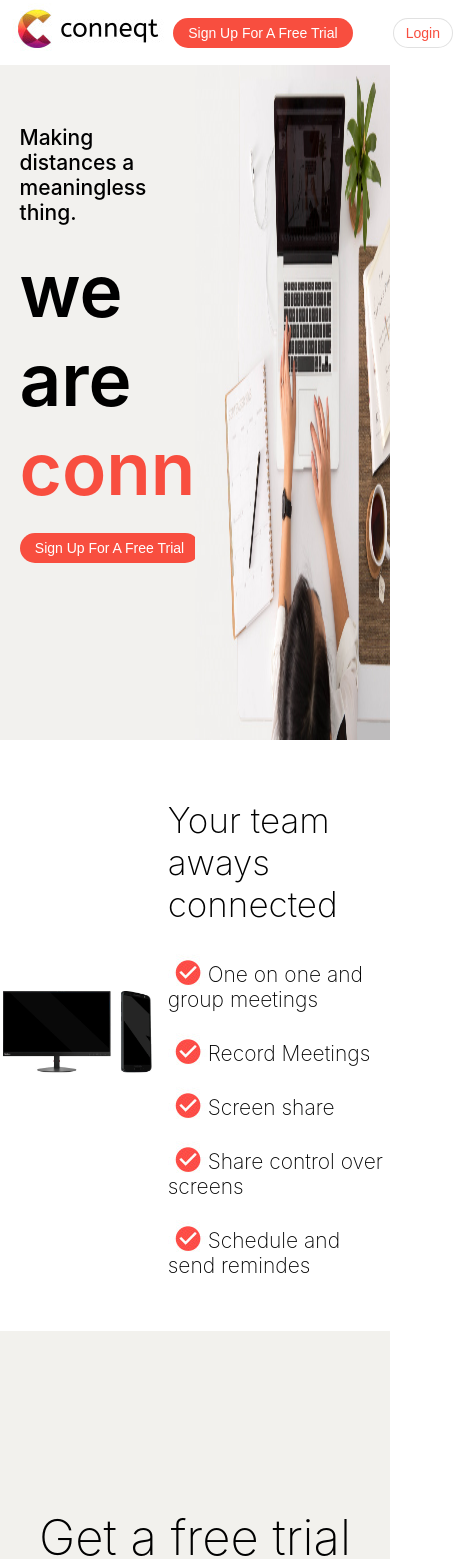
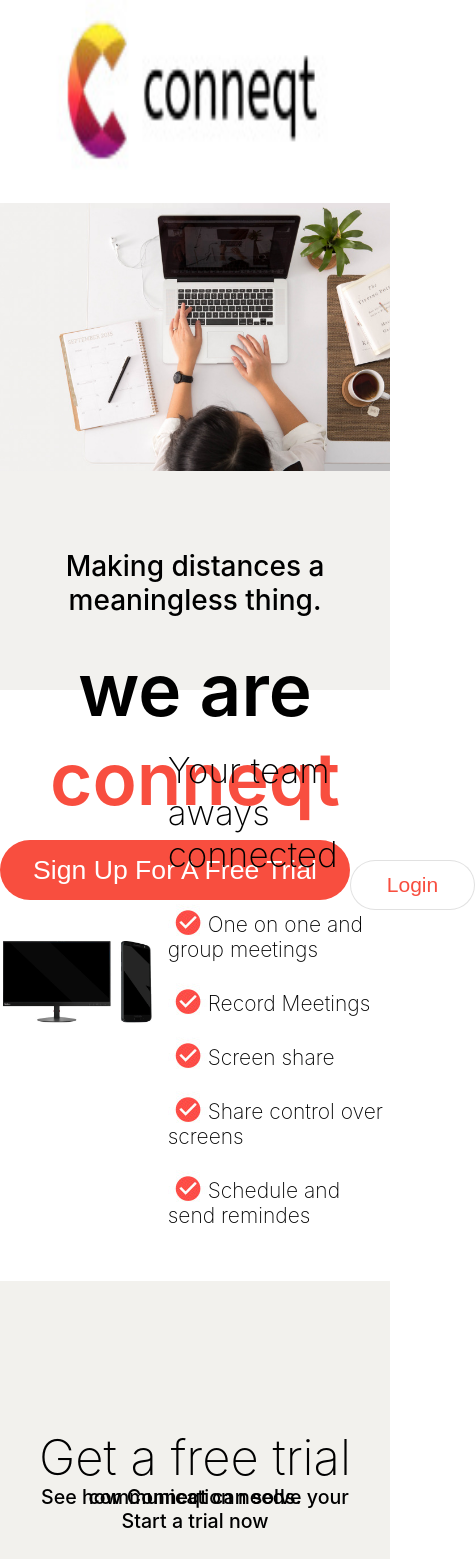
Before and after one commit to GustavoBenedito/challenge-eldorado, an Angular app: page / in a window 390 px wide. Shown: the top 1559 px of the page, 475 px wide, since content can reach past the window. Built offline with nearby package versions, Linux system fonts and the light colour scheme.

Commit message:
começo do desenvolvimento da responsividade

```diff
--- a/src/app/buttonsignup/buttonsignup.component.css
+++ b/src/app/buttonsignup/buttonsignup.component.css
@@ -1,6 +1,6 @@
 
 .buttonSingup{
-    min-width: 180px;
+    width: 180px;
     background-color: #F84E3F;
     color: #FFFF;
     border: none;
@@ -14,3 +14,16 @@
     opacity: 0.8;
     transition: 0.3s;
 }
+@media screen and (max-width:1000px){
+    .buttonSingup{
+        width: 350px;
+        background-color: #F84E3F;
+        color: #FFFF;
+        border: none;
+        min-height: 60px;
+        border-radius: 5em;
+        font-size: 1.9em;
+        font-weight: 500;
+        margin-bottom: 30px;
+    }
+}
--- a/src/app/components/headercomponent/headercomponent.component.css
+++ b/src/app/components/headercomponent/headercomponent.component.css
@@ -21,7 +21,6 @@
     display: flex;
     justify-content: space-between;
 }
-
 .buttons-login button:hover{
     cursor:pointer;
     opacity: 0.8;
@@ -37,10 +36,20 @@
     color: #F84E3F;
     border: 0.5px solid #DDDD;
 }
-.logocorreqt{
-    background-image: url('/assets/minion.jpg');
-    color: #FFF;
-    border: none;
-    padding-left: 0;
-    padding-right: 0;
+
+@media screen and (max-width:1000px){
+    nav{
+        justify-content: center;
+        height: 10%;
+        align-items: center;
+        text-align: center;
+    }
+    nav a img{
+        height: 200px;
+        width:300px;
+    }
+    .buttons-login{
+        display: none;
+        visibility: hidden;
+    }
 }
--- a/src/app/components/maincomponent/maincomponent.component.css
+++ b/src/app/components/maincomponent/maincomponent.component.css
@@ -131,6 +131,67 @@
     margin-top: 20px;
     margin-bottom: 20px;
 }
-.weareconneqt h1 span, .companywebsite{
+.weareconneqt h1 span, .companywebsite, .weareconneqthidden h1 span{
     color: #F84E3F;
 }
+.weareconneqthidden{
+    padding-top: 50px;
+    display: none;
+    visibility: hidden;
+    margin: 0 auto;
+    height: 20vh;
+    text-align: center;
+    align-items: center;
+    background-color: #F2F1EE;
+
+}
+.weareconneqthidden p{
+    font-size: 2em;
+    font-weight: 500;
+}
+.weareconneqthidden h1{
+    font-size: 5.2em;
+    font-weight: 600;
+    margin-top: 20px;
+    margin-bottom: 20px;
+}
+.buttonsdivhidden{
+    margin: 0 auto;
+    width:100%;
+    display: flex;
+    flex-wrap: wrap;
+    justify-content: center;
+    flex-direction: column;
+    text-align: center;
+    line-height: 0;
+    height: 50%;
+}
+.buttonLogin{
+    font-size: 1.5em;
+    width: 125px;
+    min-height: 50px;
+    margin: 0 auto;
+    border-radius: 5em;
+    font-weight: 500;
+    min-width: 60px;
+    background-color: #FFFF;
+    color: #F84E3F;
+    border: 0.5px solid #DDDD;
+}
+@media screen and (max-width:1000px){
+    .divmain{
+        justify-content: center;
+    }
+    .imagemmain{
+        width: 100%;
+        height: 100%;
+    }
+    .weareconneqt{
+        display: none;
+        visibility: hidden;
+    }
+    .weareconneqthidden{
+        display: block;
+        visibility:initial;
+    }
+}
--- a/src/app/components/maincomponent/maincomponent.component.html
+++ b/src/app/components/maincomponent/maincomponent.component.html
@@ -7,10 +7,20 @@
                 <a [routerLink]="['/signup']">
                     <app-buttonsignup></app-buttonsignup>
                 </a>
-
             </div>
             <img class="imagemmain" src="../../assets/mulhernotebook.jpg" alt="">
-
+        </div>
+        <div class="weareconneqthidden">
+                <p>{{makingdistances}}</p>
+                <h1>{{weare}}<span>{{conneqt}}</span></h1>
+                <div class="buttonsdivhidden">
+                    <a [routerLink]="['/signup']">
+                        <app-buttonsignup></app-buttonsignup>
+                    </a>
+                    <button class="buttonLogin">
+                        {{buttonLogin}}
+                    </button>
+                </div>
         </div>
         <div class="containersection">
             <section>
--- a/src/app/components/maincomponent/maincomponent.component.ts
+++ b/src/app/components/maincomponent/maincomponent.component.ts
@@ -33,6 +33,8 @@
   'Gold Comm Sistemas',
   'Centraltek'
 ]
+buttonLogin = 'Login';
+
 constructor() { }
 
   ngOnInit(): void {
```
